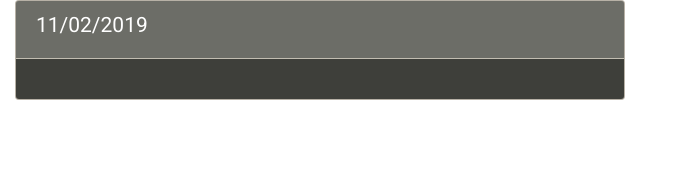
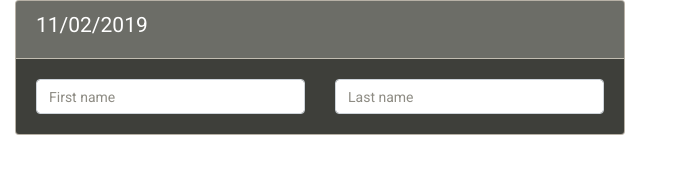
Before and after one commit to mandrews6975/Agrobase, an Electron app: page src/index.html in a window 1280 px wide. Shown: the whole page, without its empty margins (0-673 px from the left). Drawn offline with nearby package versions, Linux system fonts and the light colour scheme; files whose address does not match are found by name.

Commit message:
Add base form layout

```diff
--- a/src/index.html
+++ b/src/index.html
@@ -23,6 +23,18 @@
             </div>
             <div class="card-body">
 
+
+                  <form>
+                    <div class="row">
+                      <div class="col">
+                        <input type="text" class="form-control" placeholder="First name">
+                      </div>
+                      <div class="col">
+                        <input type="text" class="form-control" placeholder="Last name">
+                      </div>
+                    </div>
+                  </form>
+
             </div>
           </div>
         </div>
```
